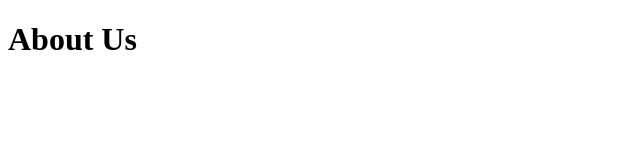
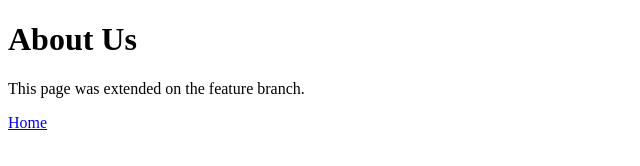
Before and after one commit to satvik310706/git-assignment, a plain HTML site: page about.html in a window 1280 px wide. Shown: the whole page, without its empty margins (0-640 px from the left). Drawn offline with Linux system fonts and the light colour scheme.

Commit message:
Add description and home link to about.html (feature branch)

```diff
--- a/about.html
+++ b/about.html
@@ -6,5 +6,7 @@
 </head>
 <body>
   <h1>About Us</h1>
+  <p>This page was extended on the feature branch.</p>
+  <a href="index.html">Home</a>
 </body>
 </html>
```
